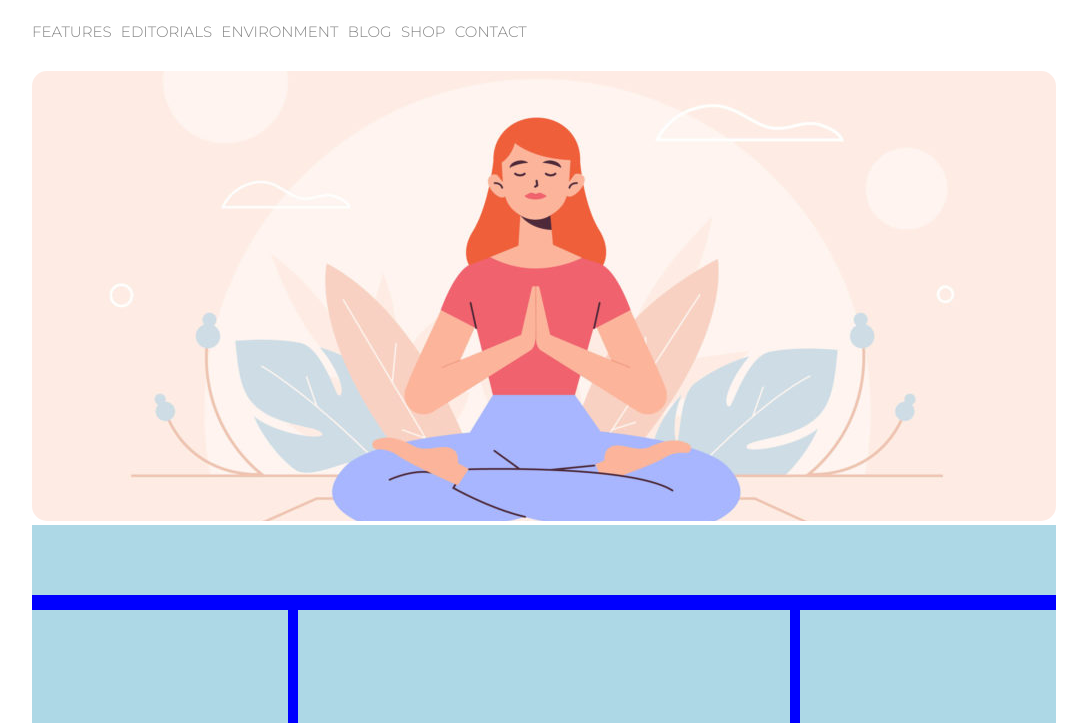
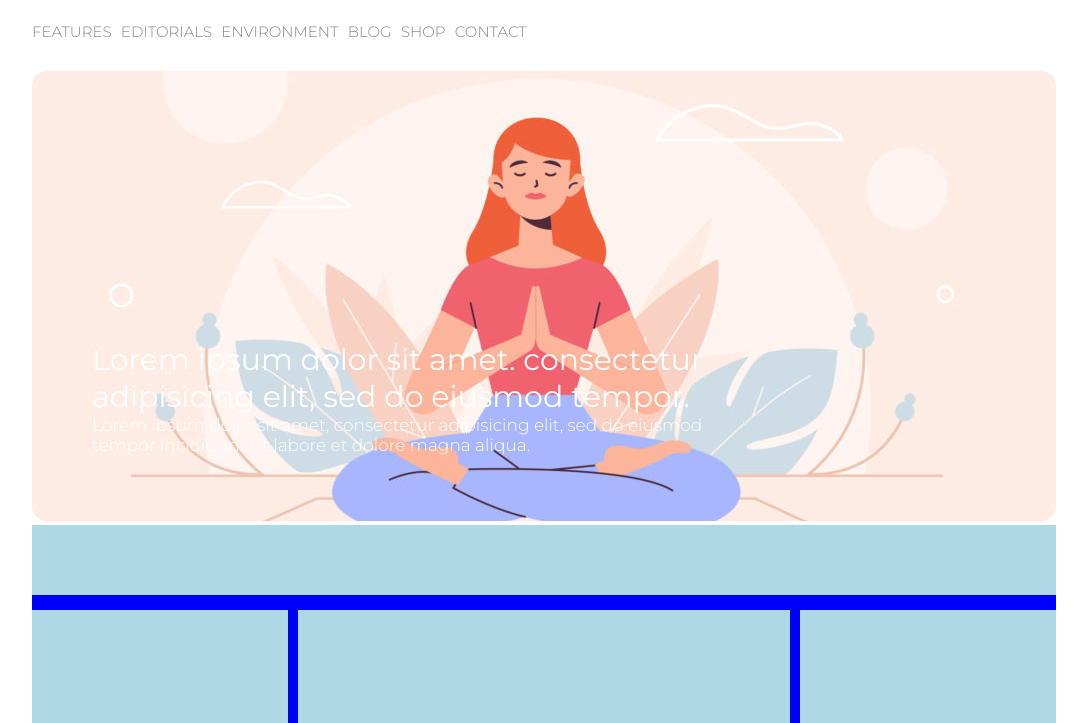
Before and after one commit to C-Bertotti/htmlcss-wp, a plain HTML site: page index.html in a window 1280 px wide. Shown: the part 77-800 px from the top of the page, without its empty margins (96-1183 px from the left). Drawn offline with Linux system fonts and the light colour scheme.

Commit message:
hero overlay

```diff
--- a/css/style.css
+++ b/css/style.css
@@ -13,6 +13,17 @@ body {
   content: "";
   display: block;
   clear: both;
+}
+
+.overlay::after {
+  position: absolute;
+  left: 0;
+  top: 0;
+  right: 0;
+  bottom: 0;
+  background-color: rgba(0, 0, 0, 0.2);
+  z-index: 1;
+  border-radius: 15px;
 }
 /* /general */
 
@@ -57,11 +68,34 @@ header {
 /* /header */
 
 /* main */
+.hero {
+  position: relative;
+}
+
 .hero img {
   height: 450px;
   object-fit: cover;
   width: 100%;
   border-radius: 15px;
+}
+
+.hero-heading {
+  position: absolute;
+  bottom: 70px;
+  left: 60px;
+  color: white;
+  max-width: 65%;
+  z-index: 2;
+}
+
+.hero-heading h3 {
+  font-weight: 400;
+  font-size: 30px;
+}
+
+.hero-heading p {
+  font-weight: 300;
+  font-size: 17px;
 }
 /* /main */
 
--- a/index.html
+++ b/index.html
@@ -26,14 +26,15 @@
 
       <main>
         <!-- hero -->
-        <section class="hero">
+        <section class="hero overlay">
           <img src="img/banner.jpg" alt="ragazza-yoga">
-          <!-- <h3>Lorem ipsum dolor sit amet.</h3>
-          <p>Lorem ipsum dolor sit amet, consectetur adipisicing elit, sed do eiusmod tempor incididunt ut labore et dolore magna aliqua.</p> -->
-
-
+          <div class="hero-heading">
+            <h3>Lorem ipsum dolor sit amet. consectetur adipisicing elit, sed do eiusmod tempor.</h3>
+            <p>Lorem ipsum dolor sit amet, consectetur adipisicing elit, sed do eiusmod tempor incididunt ut labore et dolore magna aliqua.</p>
+          </div>
         </section>
         <!-- /hero -->
+        <!-- leadership -->
         <section class="leadership">
           <div class="section-heading">
 
@@ -47,6 +48,7 @@
             </div>
           </div>
         </section>
+        <!-- /leadership -->
       </main>
 
       <footer>
```
